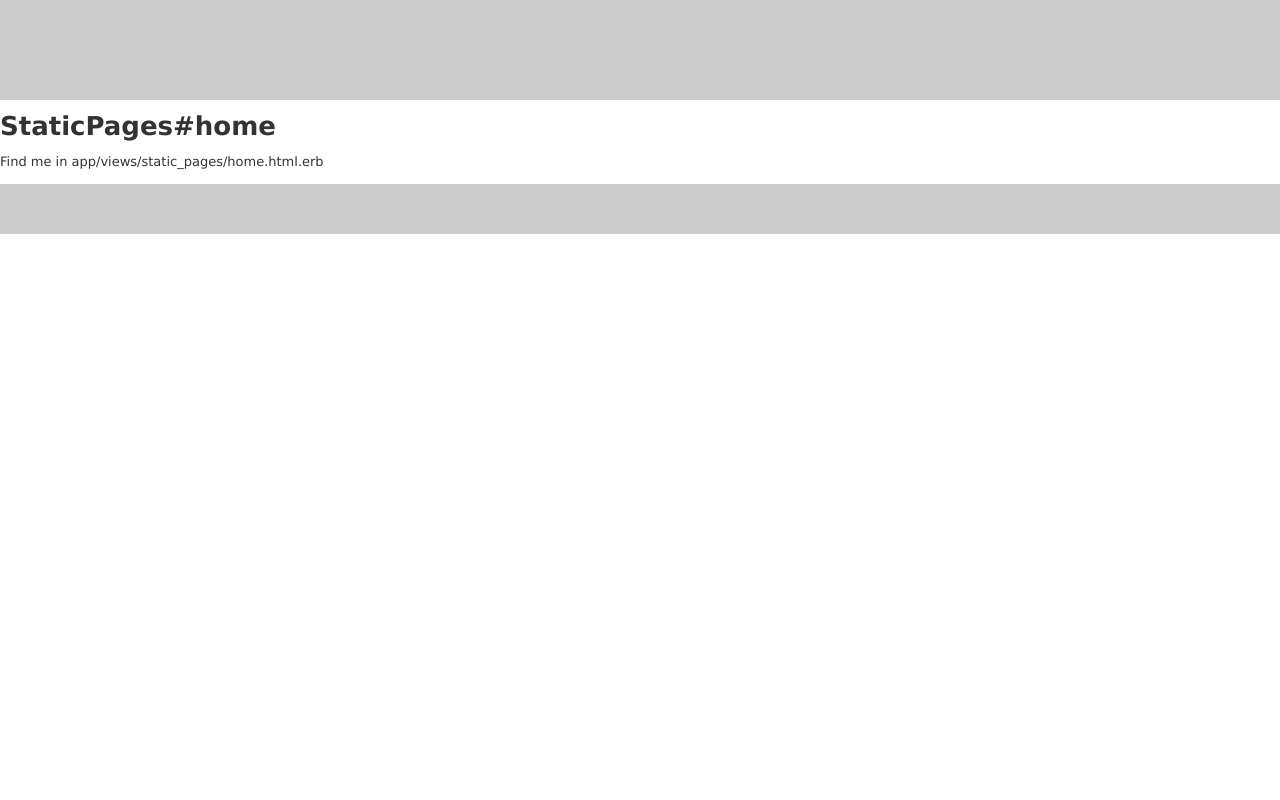
After one commit to piedog/canoetrek, a Rails app: page /static_pages/home in a window 1280 px wide. The commit adds this page. Run offline with Rails 7, Linux system fonts and the light colour scheme; style sheets or scripts are compiled from the project's sources; parts of the project's set-up code (start-up, migrations or seed data) failed here and were passed over; some libraries are stand-ins or nearby versions.

Commit message:
Completed an empty working resizable page

```diff
--- a/app/assets/javascripts/application.js
+++ b/app/assets/javascripts/application.js
@@ -12,5 +12,6 @@
 //
 //= require jquery
 //= require jquery_ujs
+//= require RGP
+//= require test
 //= require_tree .
-//= require test
--- a/app/assets/stylesheets/static_pages.css.scss
+++ b/app/assets/stylesheets/static_pages.css.scss
@@ -1,3 +1,27 @@
 // Place all the styles related to the StaticPages controller here.
 // They will automatically be included in application.css.
 // You can use Sass (SCSS) here: http://sass-lang.com/
+html,body {
+    height: 100%;
+    padding: 0;
+    margin: 0;
+}
+
+#header {
+    background-color: #ccc;
+    height: 100px;
+}
+
+#content {
+}
+
+#footer {
+    background-color: #ccc;
+    height: 50px;
+    font-size:10px;
+}
+
+#map {
+    height:100%;
+    width:100%;
+}
--- a/app/controllers/static_pages_controller.rb
+++ b/app/controllers/static_pages_controller.rb
@@ -1,10 +1,8 @@
 class StaticPagesController < ApplicationController
+  def map
+    gon.myobject = { msg: 'hello world' }
+  end
+
   def home
   end
-
-  def help
-  end
-
-    def test
-    end
 end
--- /dev/null
+++ b/app/views/layouts/_footer.html.erb
@@ -0,0 +1,2 @@
+<div id="footer">
+</div>
--- /dev/null
+++ b/app/views/layouts/_header.html.erb
@@ -0,0 +1,2 @@
+<div id="header">
+</div>
--- /dev/null
+++ b/app/views/layouts/_shim.html.erb
@@ -0,0 +1,3 @@
+!--[if lt IE 9]>
+<script src="http://html5shim.googlecode.com/svn/trunk/html5.js"></script>
+<![endif]-->
--- a/app/views/layouts/application.html.erb
+++ b/app/views/layouts/application.html.erb
@@ -7,9 +7,10 @@
   <%= javascript_include_tag "application" %>
   <%= csrf_meta_tags %>
 </head>
-<body>
-
-<%= yield %>
-
+<body class="app">
+    <%= render 'layouts/header' %>
+    <%= yield %>
+    <%= render 'layouts/footer' %>
+    <!-- <%= debug(params) if Rails.env.development? %> -->
 </body>
 </html>
--- /dev/null
+++ b/app/views/static_pages/map.html.erb
@@ -0,0 +1,4 @@
+<div id="content">
+    <div id="map">
+    </div>
+</div>
--- a/config/routes.rb
+++ b/config/routes.rb
@@ -1,5 +1,10 @@
 Olapp::Application.routes.draw do
 
+    resources :pois
+
+    match '/map',       to: 'static_pages#map'
+
+    get "static_pages/home"
+
     root to: 'pois#index'
-    resources :pois
 end
--- /dev/null
+++ b/lib/assets/javascripts/RGP.js
@@ -0,0 +1 @@
+var RGP = {};
--- a/lib/assets/javascripts/test.js
+++ b/lib/assets/javascripts/test.js
@@ -1,4 +1,3 @@
-var RGP = {};
 // ======================================//
 RGP.Clickable = function() {};
 
```
Also changed, not shown: app/assets/javascripts/static_pages.js.coffee (added, +10 -0 lines).
